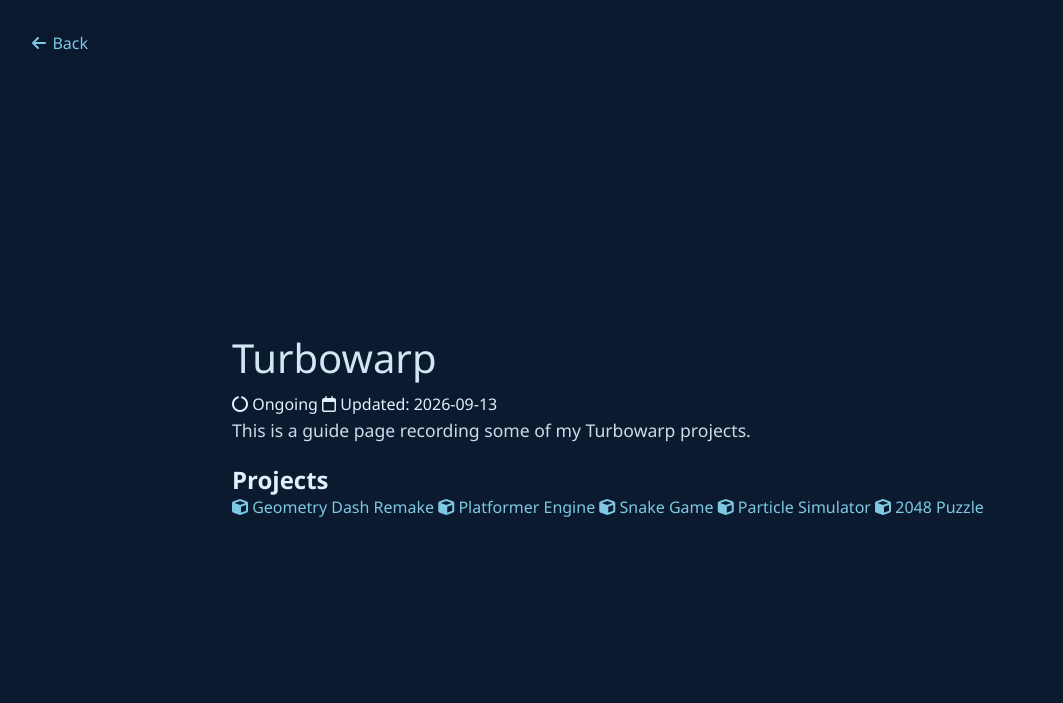
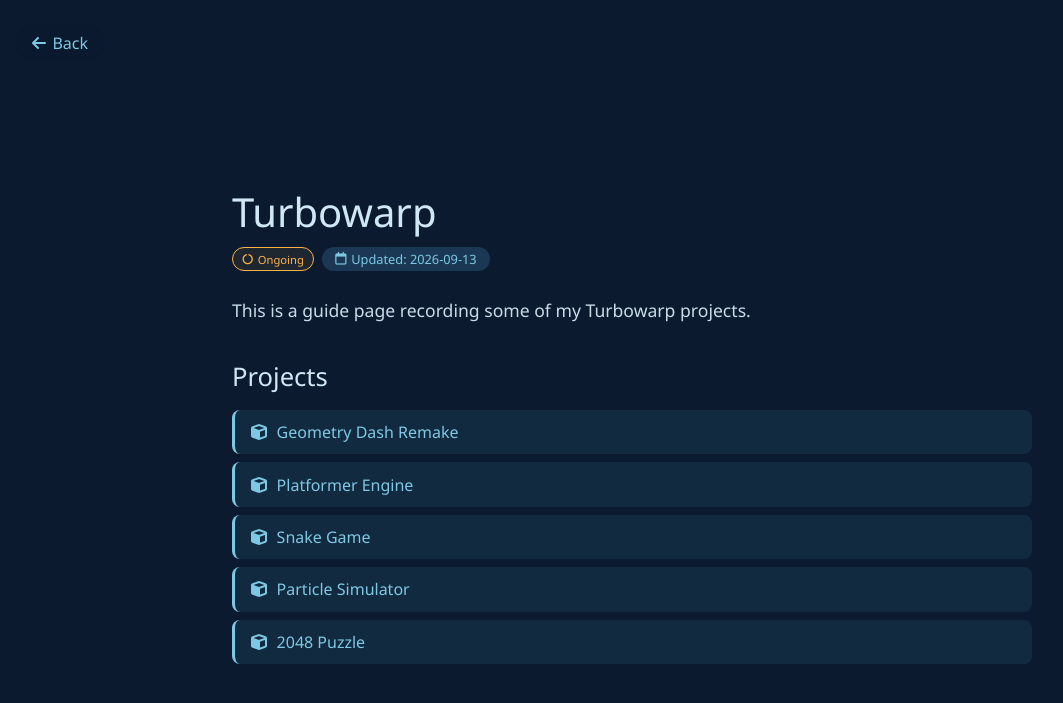
Before and after one commit to RS6048/rs6048.github.io, a PHP site: page /projects/Turbowarp/index.html in a window 1280 px wide. Shown: the top 703 px of the page, without its empty margins (8-1071 px from the left). Run offline with PHP 8.4, Linux system fonts and the light colour scheme.

Commit message:
Add last-update, guide page status row, and mock link styles

```diff
--- a/css/style.css
+++ b/css/style.css
@@ -344,7 +344,37 @@ a:hover {
 }
 
 /* ----- Status Tags (Ongoing / Halt / Finished) ----- */
-/* Higher-specificity selectors to override default .tags span styles */
+/* Base look for status tags (detail / guide pages) */
+.status-tag {
+    display: inline-flex;
+    align-items: center;
+    gap: 0.3rem;
+    font-size: 0.7rem;
+    padding: 0.2rem 0.6rem;
+    border-radius: 12px;
+    border: 1px solid;
+    font-weight: 500;
+}
+.status-tag i {
+    font-size: 0.65rem;
+}
+.status-ongoing {
+    color: #ffb347;
+    border-color: #ffb347;
+    background: rgba(255, 179, 71, 0.08);
+}
+.status-halt {
+    color: #ff6b6b;
+    border-color: #ff6b6b;
+    background: rgba(255, 107, 107, 0.08);
+}
+.status-finished {
+    color: #6bcb77;
+    border-color: #6bcb77;
+    background: rgba(107, 203, 119, 0.08);
+}
+
+/* Higher-specificity selectors to override default .tags span styles inside cards */
 .project-item .tags span.status-tag,
 .project-card .tags span.status-tag {
     display: inline-flex;
@@ -356,31 +386,37 @@ a:hover {
     border: 1px solid;
     font-weight: 500;
 }
-
 .project-item .tags span.status-tag i,
 .project-card .tags span.status-tag i {
     font-size: 0.65rem;
 }
-
 .project-item .tags span.status-ongoing,
 .project-card .tags span.status-ongoing {
     color: #ffb347;
     border-color: #ffb347;
     background: rgba(255, 179, 71, 0.08);
 }
-
 .project-item .tags span.status-halt,
 .project-card .tags span.status-halt {
     color: #ff6b6b;
     border-color: #ff6b6b;
     background: rgba(255, 107, 107, 0.08);
 }
-
 .project-item .tags span.status-finished,
 .project-card .tags span.status-finished {
     color: #6bcb77;
     border-color: #6bcb77;
     background: rgba(107, 203, 119, 0.08);
+}
+
+/* Last update date on project cards */
+.last-update {
+    display: inline-flex;
+    align-items: center;
+    gap: 0.3rem;
+    font-size: 0.75rem;
+    color: #6a8ca8;
+    margin-top: 0.5rem;
 }
 
 /* Detail page */
@@ -410,6 +446,58 @@ a:hover {
     line-height: 1.8;
     color: #c8dce8;
     margin-bottom: 1rem;
+}
+
+/* Guide page: status row + update tag */
+.project-status {
+    display: flex;
+    flex-wrap: wrap;
+    gap: 0.5rem;
+    margin-bottom: 1.5rem;
+}
+.update-tag {
+    display: inline-flex;
+    align-items: center;
+    gap: 0.3rem;
+    background: #1a3854;
+    color: #7ec8e3;
+    font-size: 0.8rem;
+    padding: 0.2rem 0.8rem;
+    border-radius: 12px;
+}
+
+/* Guide page: mock project link list (no navigation yet) */
+.detail-content h2 {
+    font-size: 1.6rem;
+    font-weight: 300;
+    color: #d0e8f5;
+    margin: 2rem 0 1rem;
+}
+.project-links {
+    display: flex;
+    flex-direction: column;
+    gap: 0.5rem;
+}
+.mock-link {
+    display: inline-flex;
+    align-items: center;
+    gap: 0.6rem;
+    color: #7ec8e3;
+    background: #122a40;
+    border-left: 3px solid #7ec8e3;
+    border-radius: 8px;
+    padding: 0.7rem 1rem;
+    cursor: pointer;
+    transition: background 0.2s, color 0.2s;
+    font-size: 1rem;
+}
+.mock-link i {
+    color: #7ec8e3;
+    font-size: 1rem;
+}
+.mock-link:hover {
+    background: #1a3854;
+    color: #b0e0ff;
 }
 
 /* ----- Responsive: mobile ----- */
```
